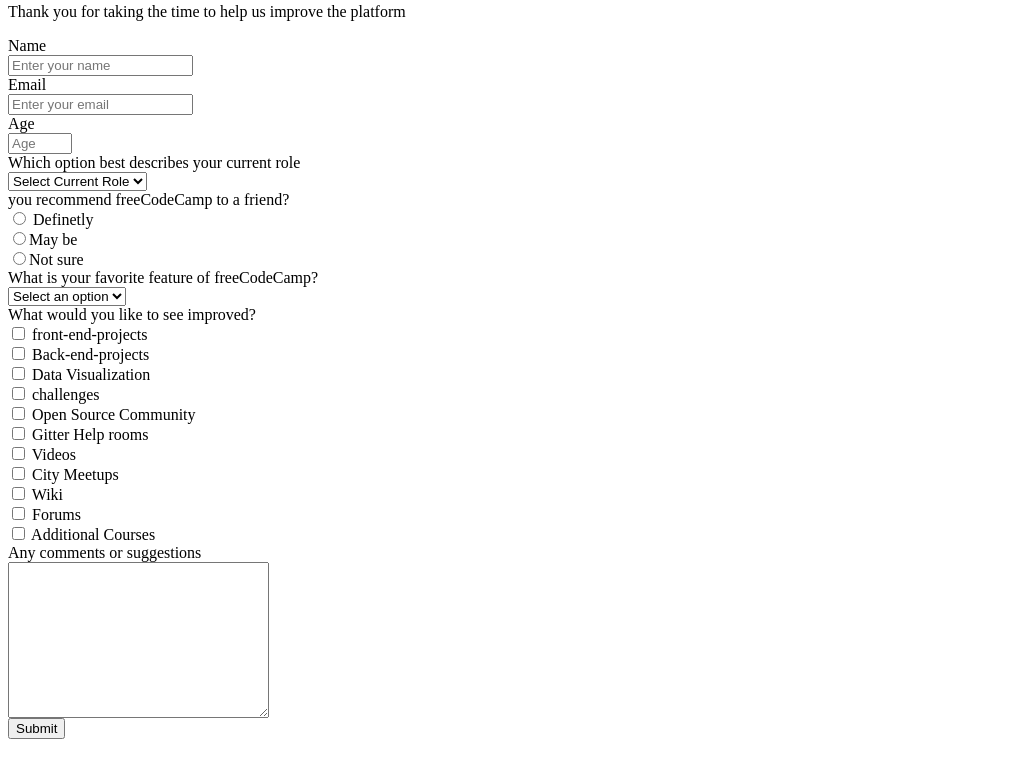
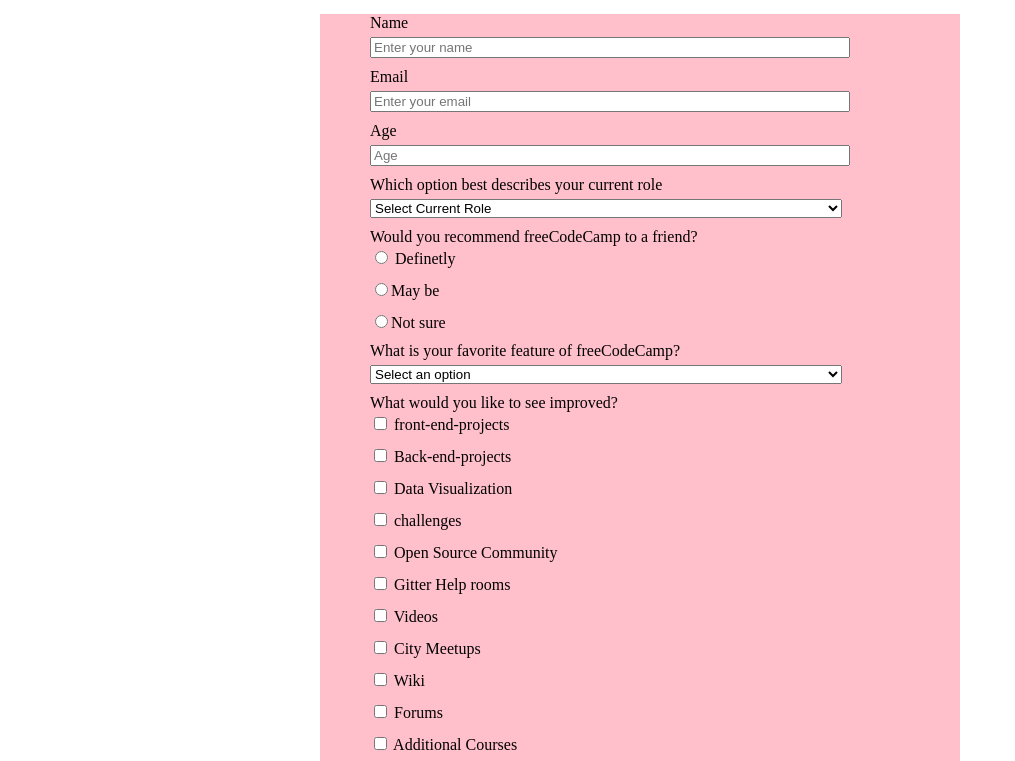
Before and after one commit to deepak2030x/RWD-survey-form, a plain HTML site: page index.html in a window 1280 px wide. Shown: the part 77-838 px from the top of the page, without its empty margins (0-1015 px from the left). Drawn offline with Linux system fonts and the light colour scheme.

Commit message:
styled some content

```diff
--- a/index.html
+++ b/index.html
@@ -12,6 +12,7 @@
     <p id="description">
       Thank you for taking the time to help us improve the platform
     </p>
+    <div class="form">
       <form id="survey-form">
         <label for="name" id="name-label"
           >Name
@@ -20,7 +21,11 @@
 
         <label for="email" id="email-label"
           >Email
-        <input id="email" type="email" placeholder="Enter your email" required
+          <input
+            id="email"
+            type="email"
+            placeholder="Enter your email"
+            required
         /></label>
 
         <label for="number" id="number-label"
@@ -40,7 +45,8 @@
           </select>
         </label>
 
-      <label> you recommend freeCodeCamp to a friend? </label>
+        <div>
+          Would you recommend freeCodeCamp to a friend?
           <label for="definetly"
             ><input
               type="radio"
@@ -51,8 +57,12 @@
             Definetly</label
           >
           <label for="maybe"
-        ><input type="radio" name="recommend" value="May be" id="maybe" />May
-        be</label
+            ><input
+              type="radio"
+              name="recommend"
+              value="May be"
+              id="maybe"
+            />May be</label
           >
 
           <label for="notsure"
@@ -63,6 +73,7 @@
               id="notsure"
             />Not sure</label
           >
+        </div>
 
         <label for="dropdown"
           >What is your favorite feature of freeCodeCamp?
@@ -75,7 +86,8 @@
           </select>
         </label>
 
-      <label>What would you like to see improved?</label>
+        <div>
+          What would you like to see improved?
           <label for="fep"
             ><input type="checkbox" name="1" value="fep" id="fep" />
             front-end-projects</label
@@ -90,7 +102,8 @@
           >
 
           <label for="c"
-        ><input type="checkbox" name="4" value="c" id="c" /> challenges</label
+            ><input type="checkbox" name="4" value="c" id="c" />
+            challenges</label
           >
           <label for="osc"
             ><input type="checkbox" name="5" value="osc" id="osc" /> Open Source
@@ -109,7 +122,8 @@
             Meetups</label
           >
           <label for="wiki"
-        ><input type="checkbox" name="9" value="wiki" id="wiki" /> Wiki</label
+            ><input type="checkbox" name="9" value="wiki" id="wiki" />
+            Wiki</label
           >
           <label for="forums"
             ><input type="checkbox" name="10" value="forums" id="forums" />
@@ -119,13 +133,15 @@
             ><input type="checkbox" name="11" value="ac" id="ac" /> Additional
             Courses</label
           >
+        </div>
 
         <label
           >Any comments or suggestions
-        <textarea name="" id="" cols="30" rows="10"></textarea>
+          <textarea name="" id="" cols="30" rows="5"></textarea>
         </label>
 
         <input type="submit" id="submit" />
       </form>
+    </div>
   </body>
 </html>
--- a/styles.css
+++ b/styles.css
@@ -1,13 +1,46 @@
-input, label, textarea, select{
+input, textarea, select{
     display: block;
+    width: 80%;
+    margin-top: 5px;
 }
 
 
+label{
+    display: block;
+    margin-bottom: 10px;
+}
 
 input[type="radio"]{
     display: inline;
+    width: unset;
 }
 
 input[type="checkbox"]{
     display: inline;
+    width: unset;
+
 }
+
+h1, p{
+    text-align: center;
+    margin-top: 10px;
+}
+
+h1{
+    margin-bottom: 0px;
+}
+.form{
+    margin: 0 auto;
+    width: 50vw;
+    background-color: pink;
+    padding-bottom: 10px;
+}
+
+form{
+    padding-left: 50px;
+}
+
+input[type="submit"]{
+    background-color: green;
+    padding: 10px;
+}
```
Lines whose indentation alone changed are shown as unchanged.
